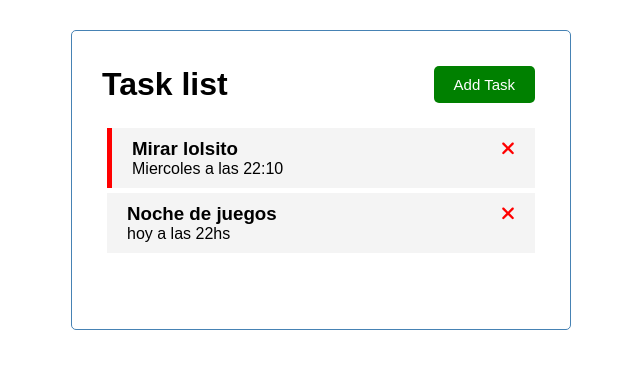
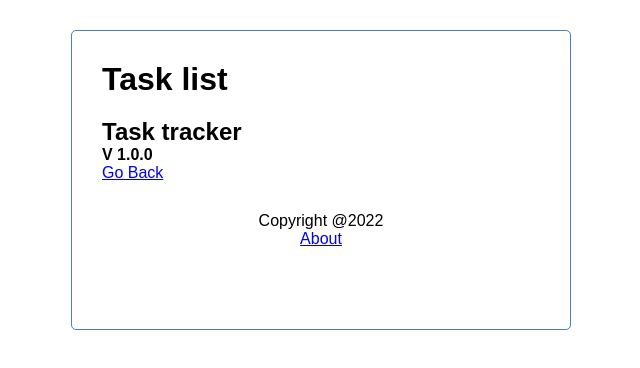
Before and after one commit to GermanSchmitz/task-list, an Angular app: page /about in a window 1280 px wide. Shown: the top 368 px of the page, without its empty margins (319-959 px from the left). Built offline with nearby package versions, Linux system fonts and the light colour scheme; data requests are answered from the project's data file.

Commit message:
Agregado de routing y detalles finales

```diff
--- a/src/app/app.component.html
+++ b/src/app/app.component.html
@@ -1,4 +1,5 @@
 <div class="container">
   <app-header></app-header>
-  <app-tasks></app-tasks>
+  <router-outlet></router-outlet>
+  <app-footer></app-footer>
 </div>
--- a/src/app/app.module.ts
+++ b/src/app/app.module.ts
@@ -1,6 +1,7 @@
 import { NgModule } from '@angular/core';
 import { BrowserModule } from '@angular/platform-browser';
 import { FormsModule } from '@angular/forms';
+import { RouterModule, Routes } from '@angular/router';
 import { HttpClientModule } from '@angular/common/http';
 import { AppComponent } from './app.component';
 import { HeaderComponent } from './components/header/header.component';
@@ -9,6 +10,13 @@
 import { TasksItemComponent } from './components/tasks-item/tasks-item.component';
 import { FontAwesomeModule } from '@fortawesome/angular-fontawesome';
 import { AddTaskComponent } from './components/add-task/add-task.component';
+import { AboutComponent } from './components/about/about.component';
+import { FooterComponent } from './components/footer/footer.component';
+
+const appRoutes: Routes = [
+  { path: '', component: TasksComponent },
+  { path: 'about', component: AboutComponent}
+];
 
 @NgModule({
   declarations: [
@@ -18,8 +26,10 @@
     TasksComponent,
     TasksItemComponent,
     AddTaskComponent,
+    AboutComponent,
+    FooterComponent,
   ],
-  imports: [BrowserModule, FontAwesomeModule, HttpClientModule, FormsModule],
+  imports: [BrowserModule, FontAwesomeModule, HttpClientModule, FormsModule, RouterModule.forRoot(appRoutes, {enableTracing: true})],
   providers: [],
   bootstrap: [AppComponent],
 })
--- /dev/null
+++ b/src/app/components/about/about.component.html
@@ -0,0 +1,5 @@
+<div>
+    <h2>Task tracker</h2>
+    <h4>V 1.0.0</h4>
+    <a routerLink="/">Go Back</a>
+</div>
--- /dev/null
+++ b/src/app/components/footer/footer.component.css
@@ -0,0 +1,4 @@
+footer{
+    margin-top: 30px;
+    text-align: center;
+}
--- /dev/null
+++ b/src/app/components/footer/footer.component.html
@@ -0,0 +1,4 @@
+<footer>
+    <p>Copyright @2022</p>
+    <a routerLink="/about">About</a>
+</footer>
--- a/src/app/components/header/header.component.html
+++ b/src/app/components/header/header.component.html
@@ -1,4 +1,4 @@
 <header>
     <h1>{{title}}</h1>
-    <app-button color="{{showAddTask ? 'red' : 'green'}}" text="{{showAddTask ? 'Close form' : 'Add Task'}}" (btnClick)="toggleAddTask()"></app-button>
+    <app-button *ngIf="hasRoute('/')" color="{{showAddTask ? 'red' : 'green'}}" text="{{showAddTask ? 'Close form' : 'Add Task'}}" (btnClick)="toggleAddTask()"></app-button>
 </header>
--- a/src/app/components/header/header.component.ts
+++ b/src/app/components/header/header.component.ts
@@ -1,6 +1,7 @@
 import { Component, OnInit } from '@angular/core';
 import { UiService } from 'src/app/service/ui.service';
 import { Subscription } from 'rxjs';
+import { Router } from '@angular/router';
 @Component({
   selector: 'app-header',
   templateUrl: './header.component.html',
@@ -11,7 +12,7 @@
   showAddTask: boolean = false;
   subscription?: Subscription;
 
-  constructor(private uiService: UiService) {
+  constructor(private uiService: UiService, private router: Router) {
     this.subscription = this.uiService
       .onToggle()
       .subscribe((value) => (this.showAddTask = value));
@@ -21,4 +22,8 @@
   toggleAddTask() {
     this.uiService.toggleAddTask();
   }
+
+  hasRoute(route: string) {
+    return this.router.url === route;
+  }
 }
```
Also changed, not shown: src/app/components/about/about.component.ts (added, +10 -0 lines), src/app/components/footer/footer.component.ts (added, +10 -0 lines), src/app/components/about/about.component.css (added).
